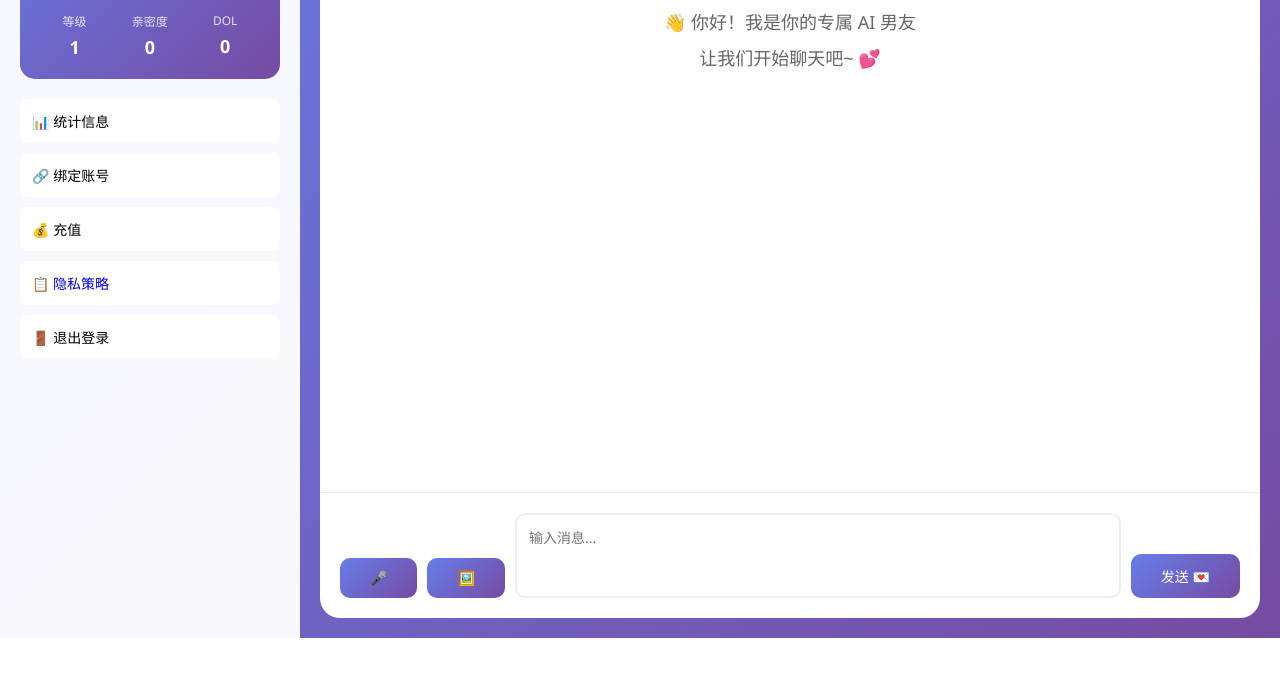
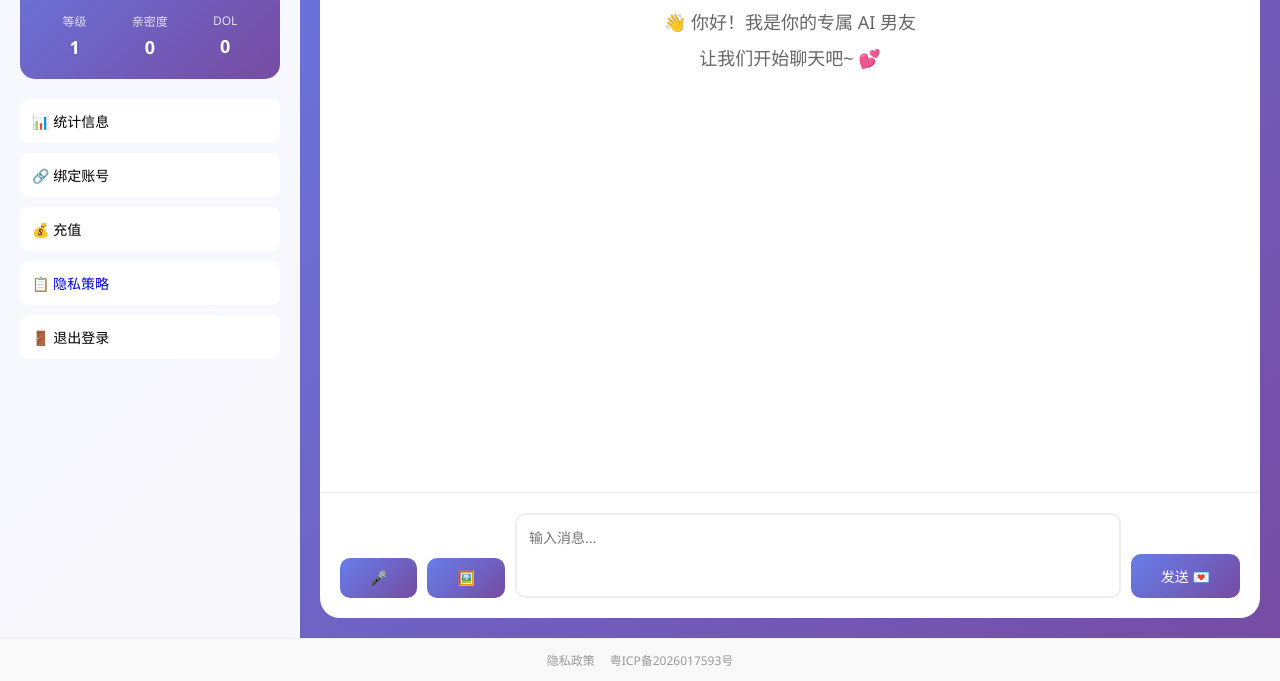
Before and after one commit to winorgin/banlv-ai-web, a website: page public/index.html in a window 1280 px wide. Shown: the part 202-883 px from the top of the page. Before the commit the page ends 840 px from the top, so only its background shows below. Drawn offline with Linux system fonts and the light colour scheme; no server answers.

Commit message:
Add ICP number and privacy policy link to footer

```diff
--- a/public/index.html
+++ b/public/index.html
@@ -86,5 +86,10 @@
     </div>
 
     <script src="/js/chat.js"></script>
+
+    <footer style="text-align:center;padding:12px 0;font-size:12px;color:#999;background:#f9f9f9;border-top:1px solid #eee;margin-top:auto;">
+        <a href="/privacy-policy" style="color:#999;text-decoration:none;margin-right:12px;">隐私政策</a>
+        <a href="https://beian.miit.gov.cn/" target="_blank" rel="noopener noreferrer" style="color:#999;text-decoration:none;">粤ICP备2026017593号</a>
+    </footer>
 </body>
 </html>
```
